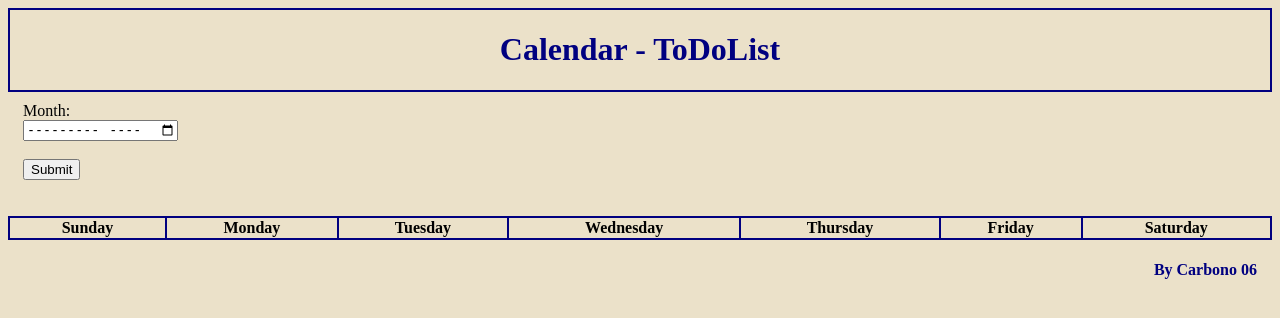
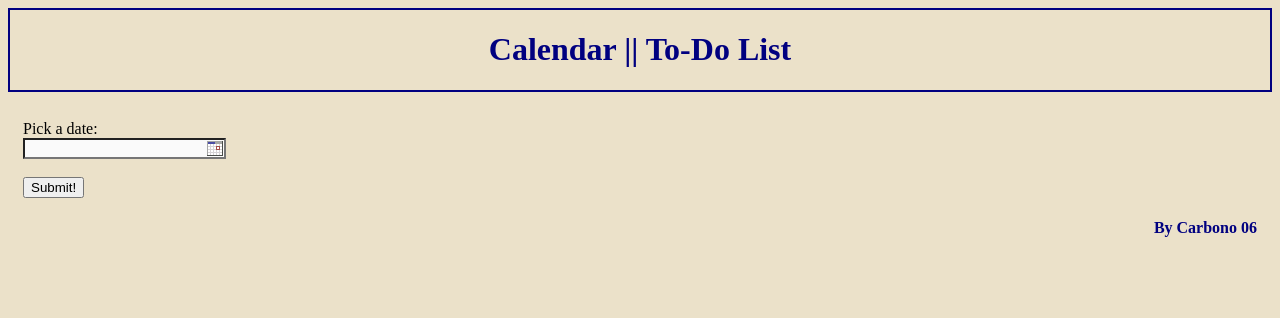
Before and after one commit to DAP-web/Proyecto-Carbono06, a Flask app: page /calendar in a window 1280 px wide. Shown: the top 318 px of the page. Run offline with Flask 2, Linux system fonts and the light colour scheme; lists and menus that the app fills with data are empty.

Commit message:
Merging calendar and calendarPage

```diff
--- a/app.py
+++ b/app.py
@@ -13,9 +13,5 @@ def home():
 def calendar():
     return render_template("calendar.html")
 
-@app.route("/calendarPage")
-def calendarpage():
-    return render_template("calendarPage.html")
-
 if __name__ == "__main__":
     app.run(debug=True)
--- a/static/scriptCalendar.js
+++ b/static/scriptCalendar.js
@@ -19,19 +19,18 @@ monthsArr = [
 
 //Funcion que ensenha el titulo del mes y anho que se escoja
 function selectMonth(){
-    let strDate, dateArr, strMonth, strID;
+    let strDate, dateArr, strMonth;
 
-    strID = "month";
-    strDate = String(document.getElementById(strID).value);
-    dateArr = strDate.split("-");
-    strMonth = monthsArr[parseInt(dateArr[1]) - 1];
-    strDate = strMonth.concat("/", dateArr[0]);
+    strDate = document.getElementById("inputDate").value;
+    dateArr = strDate.split("/");
+    strMonth = monthsArr[parseInt(dateArr[0]) - 1];
+    strDate = strMonth.concat("/", dateArr[1], "/", dateArr[2]);
     document.getElementById("boxMesIterativo").style.display = "block";
     document.getElementById("mesIterativo").innerHTML = strDate;
 
-    daysBoxes(parseInt(dateArr[1]), dateArr[0]);
+    // daysBoxes(parseInt(dateArr[1]), dateArr[0]);
 
-    cleanValues(strID);
+    cleanValues("inputDate");
 }
 
 //Limpia la caja del input
@@ -39,49 +38,43 @@ function cleanValues(pID){
     document.getElementById(pID).value = "";
 }
 
-//Coloca las cajas de los dias en la tabla
-function daysBoxes(pMonth, pYear){
-    let intDays, boolBisiesto, strYear, intPrimerDiaMes, strDate;
-    let datDate;
+// //Coloca las cajas de los dias en la tabla
+// function daysBoxes(pMonth, pYear){
+//     let intDays, boolBisiesto, strYear, intPrimerDiaMes, strDate;
+//     let datDate;
 
-    strYear = pYear;
-    strDate = strYear + "-" + pMonth + "-" + "01";
-    datDate = new Date(strDate);
+//     strYear = pYear;
+//     strDate = strYear + "-" + pMonth + "-" + "01";
+//     datDate = new Date(strDate);
 
-    if(pMonth == 10 || pMonth == 11 || pMonth == 12){
-        datDate.setHours(25);
-    }
+//     if(pMonth == 10 || pMonth == 11 || pMonth == 12){
+//         datDate.setHours(25);
+//     }
 
-    console.log(datDate);
-    pYear = parseInt(pYear);
+//     console.log(datDate);
+//     pYear = parseInt(pYear);
 
-    boolBisiesto = (pYear % 4) == 0;
+//     boolBisiesto = (pYear % 4) == 0;
 
-    switch(pMonth){
-        case 1:
-        case 3:
-        case 5:
-        case 7:
-        case 8:
-        case 10:
-        case 12:
-            intDays = 31;
-            break;
-        case 4:
-        case 6:
-        case 9:
-        case 11:
-            intDays = 30;
-            break;
-        case 2:
-            intDays = (boolBisiesto) ? 29:28;
-            break;
-        default:
-    }
-
-
-
-
-
-
-}
+//     switch(pMonth){
+//         case 1:
+//         case 3:
+//         case 5:
+//         case 7:
+//         case 8:
+//         case 10:
+//         case 12:
+//             intDays = 31;
+//             break;
+//         case 4:
+//         case 6:
+//         case 9:
+//         case 11:
+//             intDays = 30;
+//             break;
+//         case 2:
+//             intDays = (boolBisiesto) ? 29:28;
+//             break;
+//         default:
+//     }
+// }
--- a/static/style.css
+++ /dev/null
@@ -1,46 +0,0 @@
-
-body{
-    background-color: #ebe1c9;
-}
-
-header{
-    border: 2.5px solid navy;
-}
-
-#headerI{
-    text-align: center;
-    color: navy;
-}
-
-#credits{
-    text-align: end;
-    padding-right: 15px;
-    color: navy;
-}
-
-.monthInput {
-    padding-left: 15px;
-    padding-top: 10px;
-}
-
-#boxMesIterativo{
-    /* border: 2px solid navy; */
-    display: none;
-    width: 100%;
-    /* background-color: #efb810; */
-}
-
-#mesIterativo{
-    text-align: center;
-    color: navy;
-}
-
-#tableDiasIterativos, tr, td, th{
-    border-collapse: collapse;
-    border: 2px solid navy;
-
-}
-
-#tableDiasIterativos{
-    width: 100%;
-}
--- a/static/styleCalendar.css
+++ b/static/styleCalendar.css
@@ -1,4 +1,25 @@
+/*Estilo de la cajita en la que se entra la fecha*/
 #inputDate {
     background-color: rgb(250, 250, 250);
     text-align: right;
 }
+
+/*Div que contiene a la fecha iterativa JS*/
+#boxMesIterativo{
+    /* border: 2px solid navy; */
+    display: none;
+    width: 100%;
+    /* background-color: #efb810; */
+}
+
+/*Propiedades del mes iterativo dentro del div anterior*/
+#mesIterativo{
+    text-align: center;
+    color: navy;
+}
+
+/*Dandole espacio a la cajita del input de la fecha*/
+.inputDate {
+    padding-left: 15px;
+    padding-top: 10px;
+}
--- a/templates/calendar.html
+++ b/templates/calendar.html
@@ -1,51 +1,42 @@
-<!DOCTYPE html>
-<html>
+<!DOCTYPE html PUBLIC "-//W3C//DTD XHTML 1.0 Strict//EN" "http://www.w3.org/TR/xhtml1/DTD/xhtml1-strict.dtd">
+<html xmlns="http://www.w3.org/1999/xhtml">
+<head>
+	<meta http-equiv="Content-Type" content="application/xhtml+xml; charset=utf-8" />
+	<title>Calendar</title>
 
-<head>
-    <meta name="viewport" content="width=device-width, initial-scale=1.0">
-    <title>Calendar</title>
-    <link rel="shortcut icon" href="/static/images/calendarImageLogo.png">
-    <link rel="stylesheet" href="/static/style.css">
+	<!-- link calendar resources -->
+	<link rel="stylesheet" type="text/css" href="/static/styleGeneral.css" />
+	<link rel="stylesheet" type="text/css" href="/static/styleCalendar.css" />
+	<link rel="stylesheet" type="text/css" href="/static/styleCalendar_Template.css" />
+	<link rel="shortcut icon" href="/static/images/calendarImageLogo.png" />
+
 </head>
+<body>
 
-<body>
 <header>
-        <h1 id="headerI">Calendar - ToDoList</h1>
+	<h1 id="headerI">Calendar || To-Do List</h1>
 </header>
 
-    <div class="monthInput">
-        <label for="month">Month:</label><br>
-        <input type="month" id="month" name="month" placeholder="Enter the month...">
-        <br><br>
-        <!-- <label for="year">Year (YYYY):</label><br>
-        <input type="text" id="year" name="year" placeholder="Enter the year...">
-        <br><br> -->
-        <input type="submit" value="Submit" onclick="selectMonth()">
+<br>
+
+<div class="inputDate">
+	<label for="inputDate">Pick a date:</label><br>
+	<div><input type="text" name="date" class="tcal" value="" id="inputDate" autocomplete="off" /></div>
+	<br>
+	<button onclick="selectMonth()">Submit!</button>
 </div>
-
-    <br>
 
 <div id="boxMesIterativo">
 	<h2 id="mesIterativo"></h2>
 </div>
-<br>
-    <table id="tableDiasIterativos">
-        <tr>
-            <th>Sunday</th>
-            <th>Monday</th>
-            <th>Tuesday</th>
-            <th>Wednesday</th>
-            <th>Thursday</th>
-            <th>Friday</th>
-            <th>Saturday</th>
-        </tr>
-    </table>
 
 <footer>
 	<h4 id="credits">By Carbono 06</h4>
 </footer>
 
+
+<script type="text/javascript" src="/static/scriptCalendar_Template.js"></script>
 <script src="/static/scriptCalendar.js"></script>
+
 </body>
-
 </html>
--- a/templates/index.html
+++ b/templates/index.html
@@ -5,12 +5,12 @@
     <meta name="viewport" content="width=device-width, initial-scale=1.0">
     <title>Carbono 06</title>
     <link rel="shortcut icon" href="/static/images/calendarImageLogo.png">
-    <link rel="stylesheet" href="/static/style.css">
+    <link rel="stylesheet" href="/static/styleGeneral.css">
 </head>
 
 <body>
 
 <script src="/static/script.js"></script>
+
 </body>
-
 </html>
```
Also changed, not shown: templates/calendarPage.html (deleted, +0 -35 lines), static/scriptCalendar_Template.js (renamed from static/tcal.js), static/styleCalendar_Template.css (renamed from static/tcal.css). Lines whose indentation alone changed are shown as unchanged.
